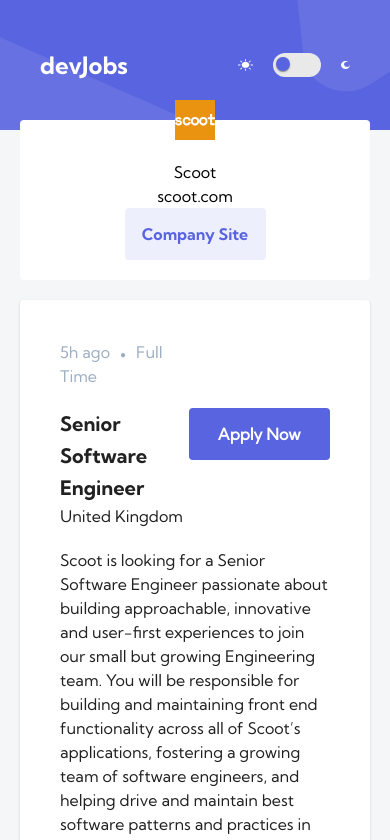
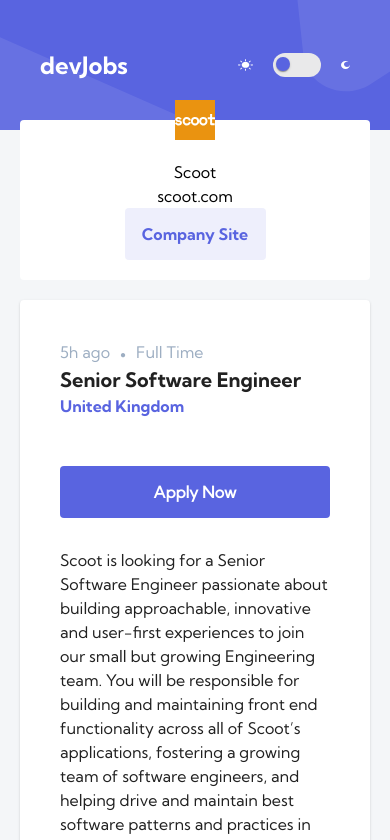
Before and after one commit to MSagdieva/FMChallenge---Devjobs-web-app, a Next.js app: page /detail/1 in a window 390 px wide. Shown: the top 840 px of the page. Built offline with nearby package versions, Linux system fonts and the light colour scheme.

Commit message:
internal page mobile layout polished

```diff
--- a/pages/_app.js
+++ b/pages/_app.js
@@ -24,7 +24,6 @@
           padding: 0},
           h6:{
             fontFamily: "'KumbhSans-Bold', sans-serif",
-            marginTop:20,
           },
           h5:{
             fontFamily: "'KumbhSans-Bold', sans-serif",
--- a/pages/detail/[slug].js
+++ b/pages/detail/[slug].js
@@ -54,10 +54,17 @@
       display: flex;
       justify-content: space-between;
       align-items: center;
+      @media (max-width:475px){
+       flex-direction: column;
+       justify-content: center;
+       width: 100%;
+      }
     },& .paperHeading .firstRow{
       width: 50%;
-    }
-
+      @media (max-width:475px){
+        width: 100%;
+       }
+    },
     }
     `;
     const CustomButton= styled(Button)
@@ -118,11 +125,11 @@
                       <div className="firstRow">
                         <Typography variant="body1" className="grey">{allJobsData[slug-1].postedAt}<span className="dot">{"\u25CF"}</span>{allJobsData[slug-1].contract}</Typography>
                         <Typography variant="h6">{allJobsData[slug-1].position}</Typography>
-                        <Typography variant="body1">{allJobsData[slug-1].location}</Typography>
+                        <p id="location">{allJobsData[slug-1].location}</p>
                       </div>
-                      <Link href={allJobsData[slug-1].apply}><Button variant="basic">Apply Now</Button></Link>
+                      <Link href={allJobsData[slug-1].apply}><Button className="applyButton" variant="basic">Apply Now</Button></Link>
                       </div>
-                      <Typography variant="body1" style={{paddingTop:20}}>{allJobsData[slug-1].description}</Typography>
+                      <Typography variant="body1" style={{paddingTop:30}}>{allJobsData[slug-1].description}</Typography>
                       <div className="requirements">
                       <Typography variant="h6">{"Requirements"}</Typography>
                         <Typography variant="body1">{allJobsData[slug-1].requirements.content}</Typography>
--- a/public/assets/styles/globals.scss
+++ b/public/assets/styles/globals.scss
@@ -142,4 +142,18 @@
     @media (max-width: 475px) {
       margin-top: -30px;
     }
+    .applyButton{
+    @media (max-width: 475px) {
+      width: 100%;
+    }
+
   }
+    .paperHeading .firstRow #location{
+      font-family: 'KumbhSans-Bold';
+      color: #5964E0;
+      @media (max-width: 475px) {
+       margin-bottom: 50px;
+       margin-top: 0;
+      }
+    }
+  }
```
Also changed, not shown: components/SearchForm.jsx (+24 -1 lines), public/assets/desktop/icon-search-white.svg (added).
